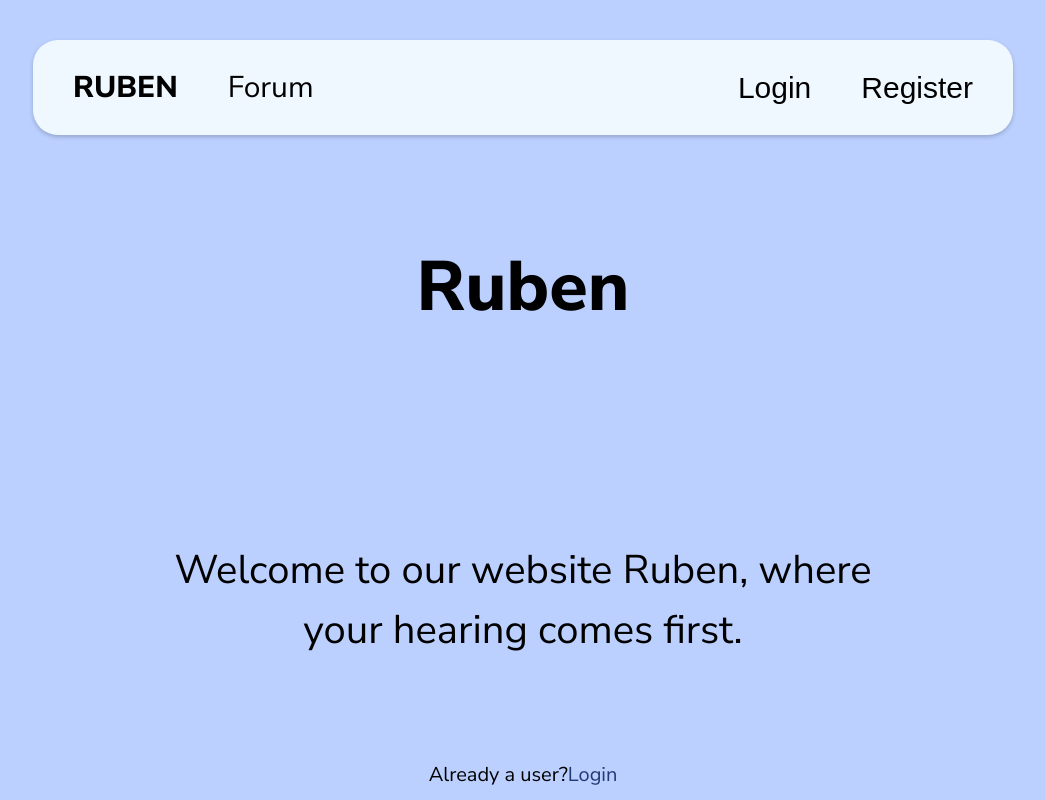
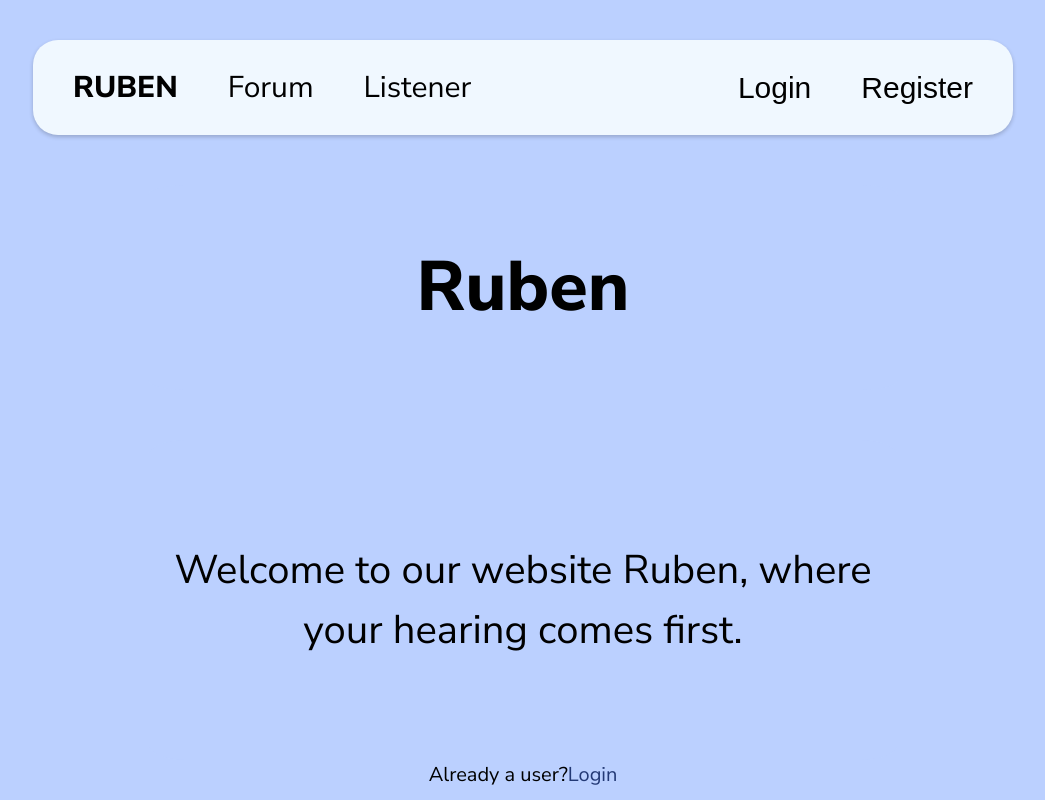
Before and after one commit to HearingHealthApp/Ruben, a React (Vite) app in the folder ear-health-project-ui/: page / in a window 1280 px wide. Shown: the top 800 px of the page, without its empty margins (117-1162 px from the left). Built offline with nearby package versions, Linux system fonts and the light colour scheme; a web font is replaced by a local one.

Commit message:
navbar now has a link to the listener

```diff
--- a/ear-health-project-ui/src/components/Navbar/Navbar.jsx
+++ b/ear-health-project-ui/src/components/Navbar/Navbar.jsx
@@ -28,6 +28,11 @@ const Navbar = ({ isLoggedIn, logOutHandler, user, profileImageKey}) => {
             <li>
               <Link to="/forum">
                 <p>Forum</p>
+              </Link>
+            </li>
+            <li>
+            <Link to = "/listener">
+                <p>Listener</p>
               </Link>
             </li>
           </ul>
```
